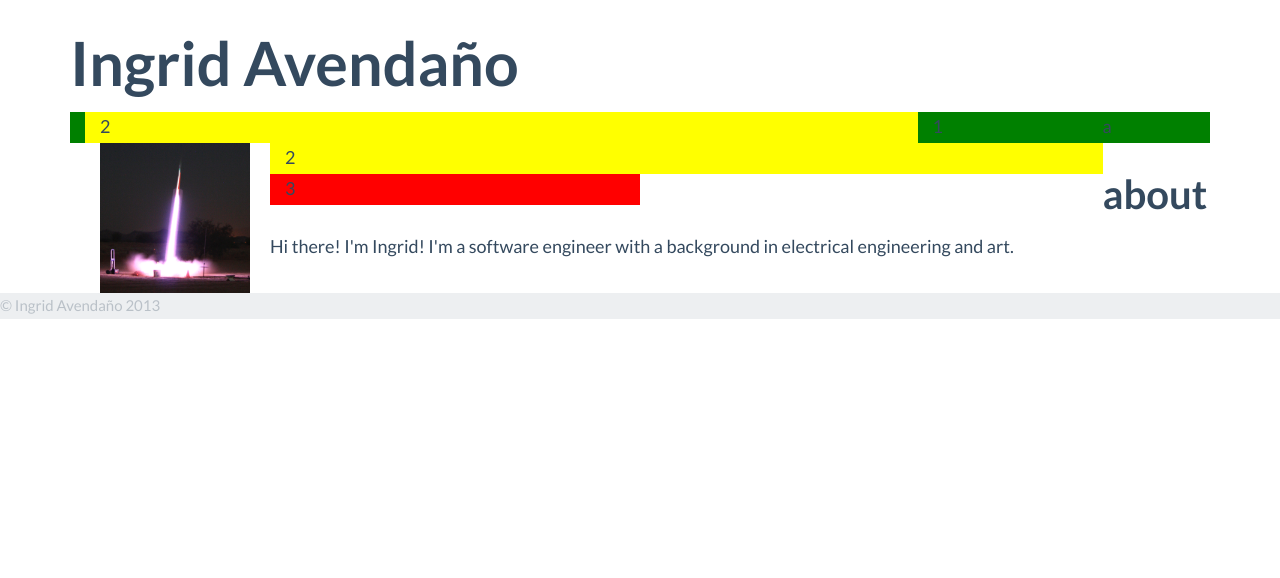
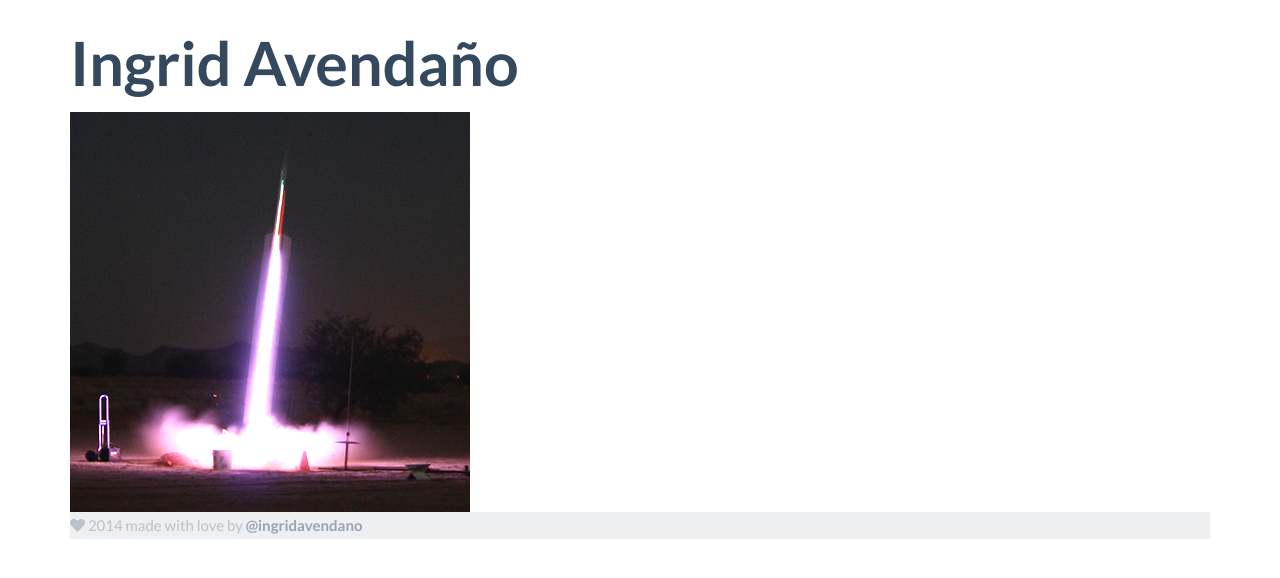
Before and after one commit to ingridavendano/ingridavendano.com, a Flask app: page / in a window 1280 px wide. Shown: the top 578 px of the page. Run offline with Flask 2, Linux system fonts and the light colour scheme.

Commit message:
Removing garbage.

```diff
--- a/static/css/main.css
+++ b/static/css/main.css
@@ -14,9 +14,6 @@
     width: 100%;
 }
 
-img {
-    height: 150px;
-}
 
 .pic2 {
     background-color: yellow;
--- a/templates/index.html
+++ b/templates/index.html
@@ -7,24 +7,16 @@
 		<li>resume</li>
 		<li>contact</li>
 	</ul> -->
-<h1>Ingrid Avenda&ntilde;o</h1>
 
-<div class="art col-md-12">
-	<div class="pic2 col-md-9">2</div>
-	<div class="pic1 col-md-2">1</div>
-	<div class="col-md-2">
-		<img src="./static/img/ingridavendano-rocket.png">
-	</div>
-	<div class="pic2 col-md-9">2</div>
-	<div class="pic3 col-md-4">3</div>
-	a
-</div>
+<img src="static/img/ingridavendano-rocket.png">
 
-
-
-<h3>about</h3>
-<p>Hi there! I'm Ingrid! I'm a software engineer with a background in electrical engineering and art.</p>
-
+<!-- <h3>about</h3>
+<p>Hi there! I'm Ingrid!</p>
+<p>Software engineer at <a href="https://www.uber.com/cities">Uber</a></p>
+<p>Venezuelan-American</p>
+<p>Electrical Engineer</p>
+<p>Artist</p>
+ -->
 
 
 
--- a/templates/master.html
+++ b/templates/master.html
@@ -21,13 +21,14 @@
   <body>
     <!-- Extending other HTML files -->
     <div class="container">
+      <h1>Ingrid Avenda&ntilde;o</h1>
       {% block body %}
       {% endblock %}
+
+      <!-- Credits -->
+      <footer>
+        <span class="fui-heart"></span> 2014 made with love by <a href="https://twitter.com/ingridavendano">@ingridavendano</a>
+      </footer>
     </div>
-
-    <!-- Credits -->
-    <footer>
-      &copy; Ingrid Avenda&ntilde;o 2013
-    </footer>
   </body>
 </html>
```
